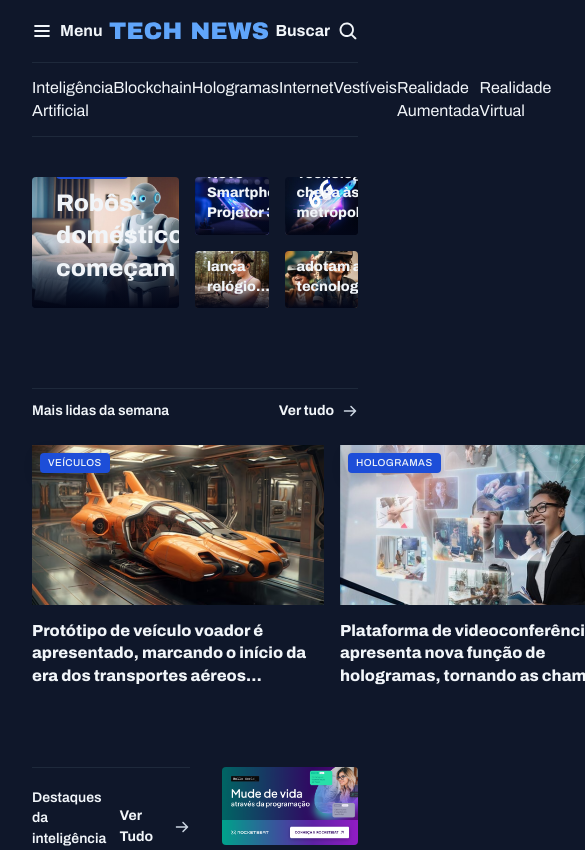
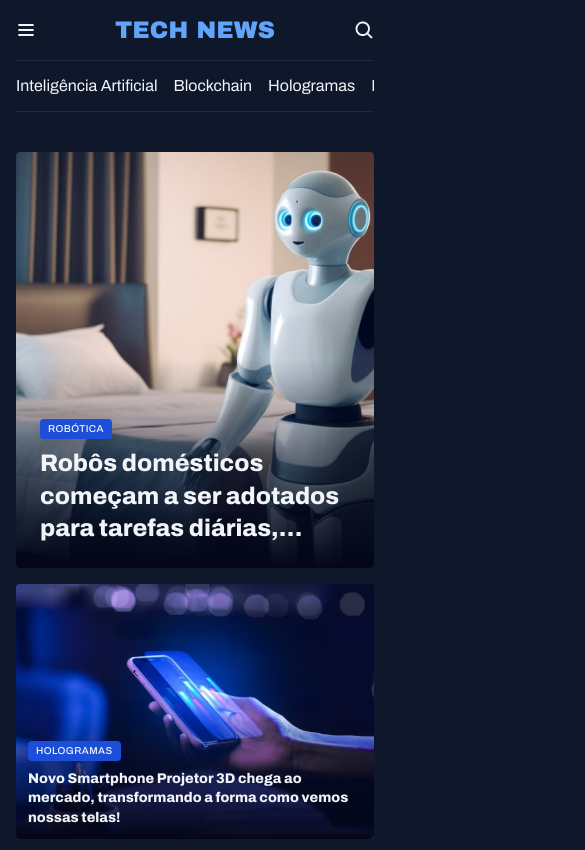
Before and after one commit to bruno-ebb/Projeto-News_Portal, a plain HTML site: page index.html in a window 390 px wide. Shown: the top 850 px of the page, 585 px wide, since content can reach past the window. Drawn offline with Linux system fonts and the light colour scheme.

Commit message:
Refactor for mobile users; update utility classes for responsive design

```diff
--- a/index.html
+++ b/index.html
@@ -17,21 +17,21 @@
   </head>
 
   <body>
-    <header class="container">
+    <header>
 
-      <nav id="primary" class="grid grid-flow-col">
+      <nav id="primary" class="container grid grid-flow-col">
         <div>
           <img src="assets/icons/List.svg" alt="ícone de uma lista">
-          <strong>Menu</strong>
+          <strong class="desktop-only">Menu</strong>
         </div>
         <div><img src="assets/logo.svg" alt="TechNews Logo"></div>
         <div>
-          <strong>Buscar</strong>
+          <strong class="desktop-only">Buscar</strong>
           <img src="assets/icons/MagnifyingGlass.svg" alt="ícone de uma lupa">
         </div>
       </nav>
 
-      <nav id="secondary" class="grid grid-flow-col">
+      <nav id="secondary" class="container grid grid-flow-col">
         <a href="#">Inteligência Artificial</a>
         <a href="#">Blockchain</a>
         <a href="#">Hologramas</a>
--- a/styles/global.css
+++ b/styles/global.css
@@ -1,4 +1,6 @@
 :root {
+
+  font-size: 62.5%;;
 
   /* COLORS */
   --brand-color-light: #60A5FA;
@@ -10,12 +12,15 @@
 
   /* FONTS */
   --font-family: 'Archivo', sans-serif;
-  --h1: 800 24px/135% var(--font-family);
-  --h2: 800 16/140% var(--font-family);
-  --h3: 800 14px/140% var(--font-family);
-  --text-span: 600 14px/145% var(--font-family);
-  --text: 400 16px/140% var(--font-family);
-  --text-sm: 400 14px/160% var(--font-family);
+  --h1: 800 2.4rem/135% var(--font-family);
+  --h2: 800 1.6rem/140% var(--font-family);
+  --h3: 800 1.4rem/140% var(--font-family);
+  --text-span: 600 1.4rem/145% var(--font-family);
+  --text: 400 1.6rem/140% var(--font-family);
+  --text-sm: 400 1.4rem/160% var(--font-family);
+
+
+  --padding-x: 1.6rem;
 
 }
 
@@ -48,38 +53,64 @@ h1, h2, h3 {
 img {
   max-width: 100%;
   /* faz com que a imagem respeite 100% do tamanho do container qu eela está */
-
 }
 
 .container {
-  max-width: 1280px;
-  padding-inline: 32px;
+  --max-width: 400px;
+
+  width: min(var(--max-width), 100% - var(--padding-x) * 2);
   margin-inline: auto;
 }
 
 main {
-  margin-block: 40px;
-  row-gap: 80px;
-  column-gap: 32px;
+  margin-block: 4rem;
 
-  grid-template-columns: 2fr 1.5fr;
-
+  grid-template-columns: 1fr;
   grid-template-areas:
-  "featured featured"
-  "weekly weekly"
-  "ai aside";
+    "featured"
+    "weekly"
+    "ai"
+    "aside";
+  row-gap: 4rem;
 }
 
 .content-tag {
-  /* habilita conportamento inline e block ao elemento */
+  /* habilita comportamento inline e block ao elemento */
   display: inline-block;
-  padding: 4px 8px;
+  padding: .4rem .8rem;
   background-color: var(--brand-color-dark);
-  border-radius: 4px;
-  box-shadow: 0px 4px 16px rgba(2, 6, 23, 0.25);
+  border-radius: .4rem;
+  box-shadow: 0px .4rem 1.6rem rgba(2, 6, 23, 0.25);
 
-  font: 500 10px/1.2 var(--font-family);
+  font: 500 1rem/1.2 var(--font-family);
   text-transform: uppercase;
   letter-spacing: 0.04em;
   color: var(--text-color-primary);
 }
+
+
+/* --------------------------------------------------------- */
+
+
+@media (width >= 800px) {
+  :root {
+    --padding-x: 3.2rem
+  }
+
+  .container {
+    --max-width: 128rem;
+  }
+
+  & main {
+    margin-block: 4rem;
+    row-gap: 8rem;
+    column-gap: 3.2rem;
+
+    grid-template-columns: 2fr 1.5fr;
+
+    grid-template-areas:
+    "featured featured"
+    "weekly weekly"
+    "ai aside";
+  }
+}
--- a/styles/header.css
+++ b/styles/header.css
@@ -1,13 +1,12 @@
 #primary {
-  padding-block: 20px;
+  padding-block: 2rem;
 
-  div {
+  & div {
     display: flex;
     align-items: center;
     gap: 8px;
   }
 
-  /* NESTING CSS */
   div:nth-child(2) {
     margin-inline: auto;
   }
@@ -18,8 +17,35 @@
 }
 
 #secondary {
-  padding-block: 14px;
+  padding-block: 1.4rem;
   border: solid 1px var(--stroke-color);
   border-inline: none;
   justify-content: space-between;
+
+  gap: 1.6rem;
+  overflow-x: auto;
+
+  & a {
+    white-space: nowrap;
+  }
+
 }
+
+
+/* --------------------------------------------------------- */
+
+
+@media (width >= 800px) {
+  #secondary {
+    padding-block: 1.4rem;
+    border: solid 1px var(--stroke-color);
+    border-inline: none;
+    justify-content: space-between;
+
+    gap: 3.2rem;
+
+    & a {
+      white-space: normal;
+    }
+  }
+}
--- a/styles/sections.css
+++ b/styles/sections.css
@@ -1,17 +1,17 @@
 section header {
   border-top: 1px solid var(--stroke-color);
-  padding-block: 12px 24px;
+  padding-block: 1.2rem 2.4rem;
   font: var(--text-span);
 
   a {
     justify-self: end;
     align-items: center;
-    gap: 8px;
+    gap: .8rem;
 
     span {
       background-image: url(../assets/icons/ArrowRight.svg);
-      width: 16px;
-      height: 16px;
+      width: 1.6rem;
+      height: 1.6rem;
     }
 
     &:hover span {
@@ -23,16 +23,36 @@ section header {
 #featured {
   grid-area: featured;
 
+  display: grid;
+  grid-template-columns: 1fr;
+  grid-auto-rows: auto;
+  grid-auto-flow: row;
+  gap: 1.6rem;
+
+  & > div {
+    display: flex;
+    flex-direction: column;
+    gap: 1.6rem;
+  }
+
   img {
     height: 100%;
     object-fit: cover;
   }
+
+  & > figure:first-child {
+    min-height: 41.6rem;
+  }
+
 }
 
+
 .card {
-  border-radius: 4px;
+  border-radius: .4rem;
   position: relative;
   overflow: hidden;
+
+  min-height: 20rem;
 
   &::before {
     content: "";
@@ -49,16 +69,19 @@ section header {
   figcaption {
     position: absolute;
     bottom: 0;
+    padding: 2.4rem;
 
-    padding: 24px;
+    & .card:not(:first-child) & {
+      padding: 1.2rem;
+    }
 
     /* verifica se tem alguma tag text-lg dentro do figcaption */
     &:has(.text-lg) {
-      padding: 12px;
+      padding: 1.2rem;
     }
 
-    h2 {
-      margin-top: 8px;
+    & h2 {
+      margin-top: .8rem;
 
        /* adiciona os três pontos no fim da frase após 3 linhas de texto */
        display: -webkit-box;
@@ -71,29 +94,25 @@ section header {
   }
 }
 
+
 #weekly {
   grid-area: weekly;
 
-
-  &>div {
-    grid-template-columns: repeat(4, 292px);
+  & > div {
+    grid-template-columns: repeat(auto-fit, minmax(250px, 1fr));
   }
 
-  img {
-    height: 160px;
-  }
-
-  figure {
+  & figure {
     position: relative;
 
     .content-tag {
       position: absolute;
-      top: 8px;
-      left: 8px;
+      top: .8rem;
+      left: .8rem;
     }
 
     p {
-      margin-top: 8px;
+      margin-top: .8rem;
       font-weight: 800;
 
       display: -webkit-box;
@@ -103,26 +122,24 @@ section header {
        overflow: hidden;
        text-overflow: ellipsis;
     }
-
   }
-
 }
 
 #ai {
   grid-area: ai;
 
   img {
-    width: 176px;
+    width: 8rem;
     aspect-ratio: 1/1;
     object-fit: cover;
   }
 
   h3 {
-    margin-block: 8px 4px;
-
+    margin-block: .8rem .4rem;
   }
 
   p {
+    color: var(--text-color-secondary);
     display: -webkit-box;
       -webkit-line-clamp: 4;
       line-clamp: 4;
@@ -130,7 +147,20 @@ section header {
       overflow: hidden;
       text-overflow: ellipsis;
   }
+
+  & article.grid {
+    gap: 1.6rem;
+  }
+
+  & article.grid div:first-child {
+    order: 2;
+  }
+
+  & article.grid div:last-child {
+    order: 1;
+  }
 }
+
 
 #aside {
   grid-area: aside;
@@ -138,19 +168,19 @@ section header {
 }
 
 #ads img {
-  border-radius: 4px;
+  border-radius: .4rem;
 }
 
 #more {
 
-  margin-top: 32px;
+  margin-top: 3.2rem;
 
   h3 {
-    margin-top: 8px;
+    margin-top: .8rem;
   }
 
   img{
-    width: 72px;
+    width: 7.2rem;
     aspect-ratio: 1/1;
     object-fit: cover;
   }
@@ -164,3 +194,36 @@ section header {
     overflow: hidden;
     text-overflow: ellipsis;
 }
+
+
+/* --------------------------------------------------------- */
+
+
+@media (width >= 800px) {
+
+  #featured {
+    grid-area: featured;
+
+    grid-template-columns: 1fr 1fr;
+    grid-auto-flow: column;
+
+    & > div {
+      display: grid;
+    }
+  }
+
+  #ai {
+
+    & img {
+      width: 17.6rem;
+    }
+
+    & article.grid div:first-child {
+      order: 1;
+    }
+
+    & article.grid div:last-child {
+      order: 2;
+    }
+  }
+}
--- a/styles/utility.css
+++ b/styles/utility.css
@@ -13,11 +13,11 @@
 }
 
 .gap-16 {
-  gap: 16px;
+  gap: 1.6rem;
 }
 
 .gap-32 {
-  gap: 32px;
+  gap: 3.2rem;
 }
 
 .text-2xl {
@@ -35,3 +35,19 @@
 .text-sm {
   font: var(--text-sm);
 }
+
+.desktop-only {
+  display: none;
+}
+
+
+/* --------------------------------------------------------- */
+
+
+@media (width >= 800px) {
+
+  .desktop-only {
+    display: revert;
+  }
+
+}
```
